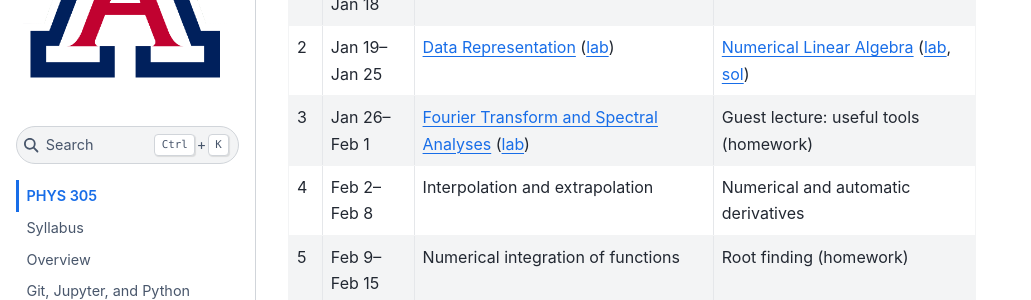
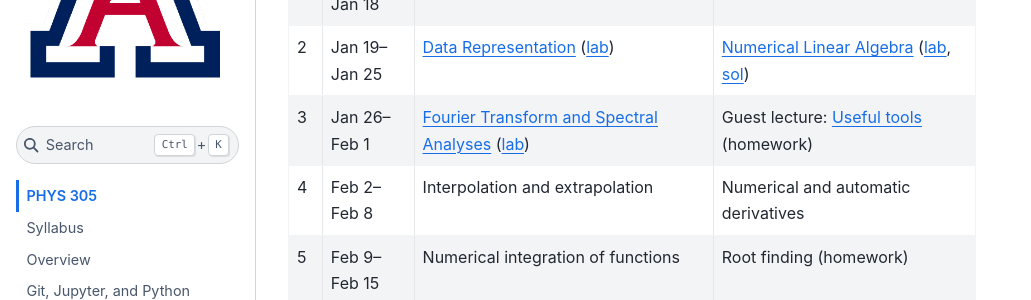
Before and after one commit to vahidszd/IUT-Computational-Physics-hbakhshian, a Jupyter Book: the page built from docs/index.md, in a window 1280 px wide and 900 px high, scrolled down 408 px. Shown: the part 153-453 px from the top of the window, without its empty margins (0-1031 px from the left). Built offline with Jupyter Book 1.0.4 settings and Sphinx 7.4.7 and the Sphinx Book theme 1.1.4, drawn with Linux system fonts in a browser that asks for light colours; some of the changed lines change nothing that is shown.

Commit message:
add slides

```diff
--- a/docs/index.md
+++ b/docs/index.md
@@ -35,7 +35,7 @@
 --- | --- | --- | ---
 1  | Jan 12–Jan 18 |                                                                 | {doc}`01/notes` ({doc}`lab <01/lab>`)
 2  | Jan 19–Jan 25 | {doc}`02/notes` ({doc}`lab <02/lab>`)                           | {doc}`03/notes` ({doc}`lab <03/lab>`, {doc}`sol <03/sol>`)
-3  | Jan 26–Feb  1 | {doc}`04/notes` ({doc}`lab <04/lab>`)                           | Guest lecture: useful tools (homework)
+3  | Jan 26–Feb  1 | {doc}`04/notes` ({doc}`lab <04/lab>`)                           | Guest lecture: {doc}`05/notes` (homework)
 4  | Feb  2–Feb  8 | Interpolation and extrapolation                                 | Numerical and automatic derivatives
 5  | Feb  9–Feb 15 | Numerical integration of functions                              | Root finding (homework)
 6  | Feb 16–Feb 22 | Optimization                                                    | Data modeling I
```
Also changed, not shown: docs/05/notes.ipynb (added).
